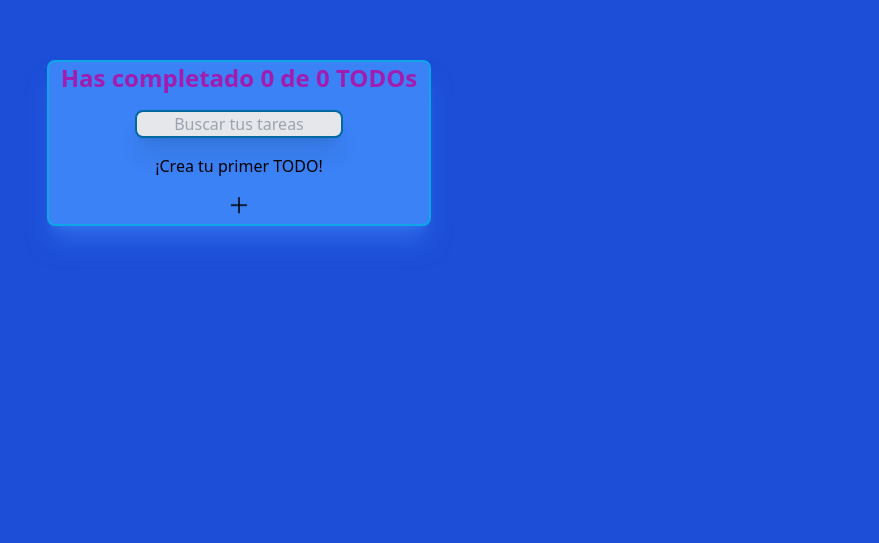
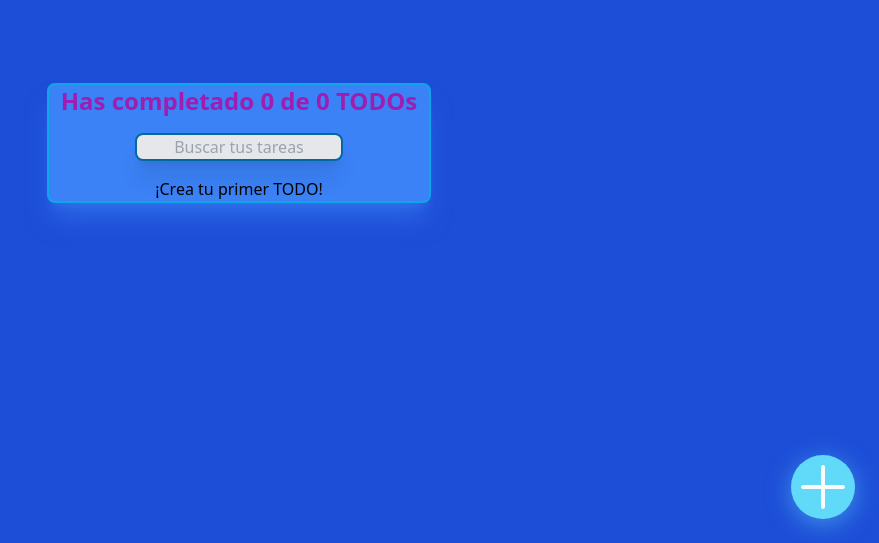
Before and after one commit to juandamari/reactP, a React (Vite) app in the folder lista de mercado/: page / in a window 1280 px wide. Shown: the part 257-800 px from the top of the page, without its empty margins (401-1280 px from the left). Built offline with nearby package versions, Linux system fonts and the light colour scheme.

Commit message:
creando el elemento donde agregan nuevos TODO's

```diff
--- a/lista de mercado/src/App/AppUI.jsx
+++ b/lista de mercado/src/App/AppUI.jsx
@@ -5,6 +5,7 @@ import {TodoList} from '../TodoList'
 import {TodoSearch} from '../TodoSearch' //pascal case
 import {CreateTodoButton} from '../CreateTodoButton'
 import { TodoItem } from '../TodoItem'
+import { TodoForm } from '../todoForm'
 import { LoadingPage } from "../NotFound/NotFound";
 import { Modal} from '../Modal'
 
@@ -43,7 +44,7 @@ export function AppUI() {
 
           {!!openModal && (
             <Modal>
-              <p>{searchedTodos[1]?.text}</p>
+              <TodoForm></TodoForm>
             </Modal>
           )}
 
--- /dev/null
+++ b/lista de mercado/src/CreateTodoButton/createButtom.css
@@ -0,0 +1,26 @@
+.CreateTodoButton {
+    background-color: #61DAFA;
+    box-shadow: 0px 5px 25px rgba(97, 218, 250, 0.5);
+    border: none;
+    border-radius: 50%;
+    cursor: pointer;
+    font-size: 50px;
+    position: fixed;
+    bottom: 24px;
+    right: 24px;
+    font-weight: bold;
+    color: #FAFAFA;
+    display: flex;
+    justify-content: center;
+    align-items: center;
+    height: 64px;
+    width: 64px;
+
+    transform: rotate(0);
+    transition: .3s ease;
+    z-index: 1;
+  }
+
+  .CreateTodoButton:hover {
+    transform: rotate(224deg);
+  }
--- a/lista de mercado/src/CreateTodoButton/index.jsx
+++ b/lista de mercado/src/CreateTodoButton/index.jsx
@@ -1,19 +1,14 @@
-import React, { useContext } from "react";
-import { TodoContext } from "../TodoContext";
+import React from "react";
+import './createButtom.css';
 
 
-export function CreateTodoButton(){
-    const {
-        openModal,
-        setOpenModal,
-    } = useContext (TodoContext);
-
+export function CreateTodoButton(props){
     const onClickButton = () => {
-        setOpenModal(!openModal)
+        props.setOpenModal(prevState => !prevState)//con prevstate creo el switch con el que abre y cierra el boton
     }
     return(
-        <button className="z-10 relative" onClick={onClickButton} >
-            <svg xmlns="http://www.w3.org/2000/svg" fill="none" viewBox="0 0 24 24" strokeWidth={1.5} stroke="currentColor" className="w-6 h-6 animate-bounce">
+        <button className="CreateTodoButton" onClick={onClickButton} >
+            <svg xmlns="http://www.w3.org/2000/svg" fill="none" viewBox="0 0 24 24" strokeWidth={1.5} stroke="currentColor" className="">
             <path strokeLinecap="round" strokeLinejoin="round" d="M12 4.5v15m7.5-7.5h-15" />
             </svg>
         </button>
--- a/lista de mercado/src/Modal/index.jsx
+++ b/lista de mercado/src/Modal/index.jsx
@@ -1,25 +1,11 @@
-import React, {useContext} from "react";
+import React from "react";
 import { createPortal } from "react-dom";
-/* import './modal.css'; */
-import { TodoContext } from "../TodoContext";
+import './modal.css';
 
 export function Modal({ children,}){
-    const {
-        openModal,
-        setOpenModal,
-    } = useContext (TodoContext);
-
-    const onClickButton = () => {
-        setOpenModal(!openModal)
-    }
     return createPortal (
-        <div className="ModalBackground flex-col inset-[-10px]">
+        <div className="ModalBackground">
             {children}
-            <button className="mt-4" onClick={onClickButton}>
-            <svg xmlns="http://www.w3.org/2000/svg" fill="none" viewBox="0 0 24 24" stroke-width="1.5" stroke="currentColor" class="w-6 h-6">
-            <path stroke-linecap="round" stroke-linejoin="round" d="M6 18L18 6M6 6l12 12" />
-            </svg>
-            </button>
         </div>,
         document.getElementById('modal')
     )
--- /dev/null
+++ b/lista de mercado/src/todoForm/index.jsx
@@ -0,0 +1,21 @@
+import React from "react";
+
+export function TodoForm(){
+    return(
+        <form >
+            <label>...</label>
+            <textarea
+            placeholder="Escribe tu nueva tarea"
+            />
+            <div>
+                <button type="submit">
+                    Añadir
+                </button>
+
+                <button type="button">
+                    Cancelar
+                </button>
+            </div>
+        </form>
+    )
+}
--- a/lista de mercado/tailwind.config.cjs
+++ b/lista de mercado/tailwind.config.cjs
@@ -2,13 +2,9 @@
 module.exports = {
   content: [
     "./index.html",
-    "./src/**/*.{js,ts,jsx,tsx}",],
+    "./src/**/*.{js,ts,jsx,tsx}",], //le digo de donde tiene que revisar donde poner los estilos
   theme: {
-    extend: {
-      inset: {
-        '-10px': '-10px',
-      }
-    },
+    extend: {},
   },
   plugins: [],
 }
```
